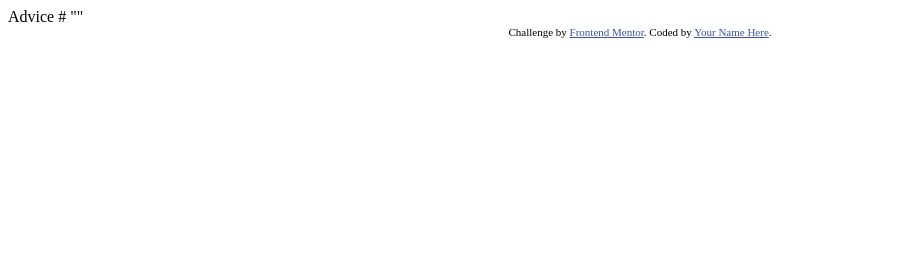
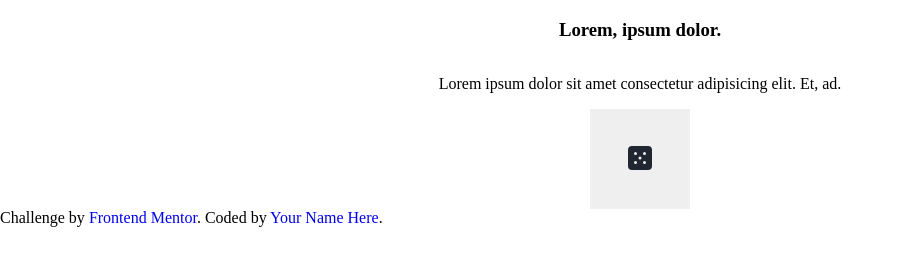
Before and after one commit to DanyaCorneum/advice-generator-app, a website: page index.html in a window 1280 px wide. Shown: the whole page, without its empty margins (0-904 px from the left). Drawn offline with Linux system fonts and the light colour scheme.

Commit message:
added basic html text

```diff
--- a/index.html
+++ b/index.html
@@ -1,28 +1,35 @@
 <!DOCTYPE html>
 <html lang="en">
   <head>
-  <meta charset="UTF-8">
-  <meta name="viewport" content="width=device-width, initial-scale=1.0"> <!-- displays site properly based on user's device -->
-
-  <link rel="icon" type="image/png" sizes="32x32" href="./images/favicon-32x32.png">
-
-  <title>Frontend Mentor | Advice generator app</title>
-
-  <!-- Feel free to remove these styles or customise in your own stylesheet 👍 -->
-  <style>
-    .attribution { font-size: 11px; text-align: center; }
-    .attribution a { color: hsl(228, 45%, 44%); }
-  </style>
+    <meta charset="UTF-8" />
+    <meta name="viewport" content="width=device-width, initial-scale=1.0" />
+    <link
+      rel="icon"
+      type="image/png"
+      sizes="32x32"
+      href="src/images/favicon-32x32.png"
+    />
+    <link rel="stylesheet" href="src/styles/config.css" />
+    <link rel="stylesheet" href="src/styles/style.css" />
+    <title>Advice generator app</title>
   </head>
   <body>
-
-  Advice #<!-- Advice ID goes here -->
-
-  "<!-- Advice text goes here -->"
-
+    <div class="advice">
+      <div class="advice-container">
+        <h3 class="title">Lorem, ipsum dolor.</h3>
+        <p class="text">
+          Lorem ipsum dolor sit amet consectetur adipisicing elit. Et, ad.
+        </p>
+        <button class="next-advice">
+          <img src="src/images/icon-dice.svg" alt="" />
+        </button>
+      </div>
+    </div>
     <div class="attribution">
-    Challenge by <a href="https://www.frontendmentor.io?ref=challenge" target="_blank">Frontend Mentor</a>.
-    Coded by <a href="#">Your Name Here</a>.
+      Challenge by
+      <a href="https://www.frontendmentor.io?ref=challenge" target="_blank"
+        >Frontend Mentor</a
+      >. Coded by <a href="#">Your Name Here</a>.
     </div>
   </body>
 </html>
--- a/src/styles/style.css
+++ b/src/styles/style.css
@@ -0,0 +1,15 @@
+.advice-container {
+  text-align: center;
+  display: flex;
+  flex-direction: column;
+  margin: 0 auto;
+}
+.title {
+}
+.text {
+}
+.next-advice {
+  width: 100px;
+  height: 100px;
+  margin: 0 auto;
+}
```
Also changed, not shown: package.json (added, +19 -0 lines). Lines whose indentation alone changed are shown as unchanged.
